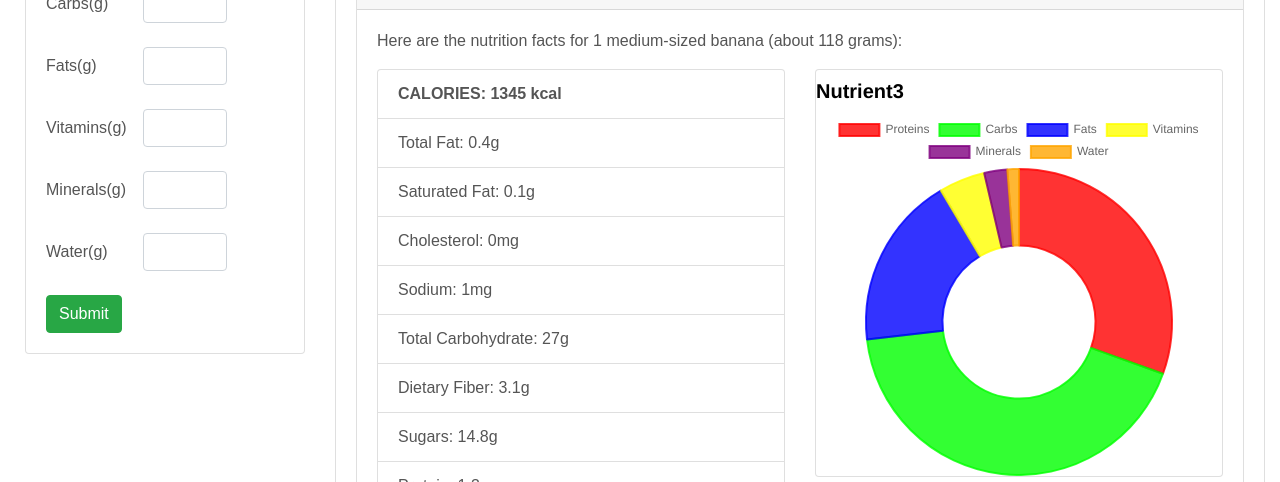
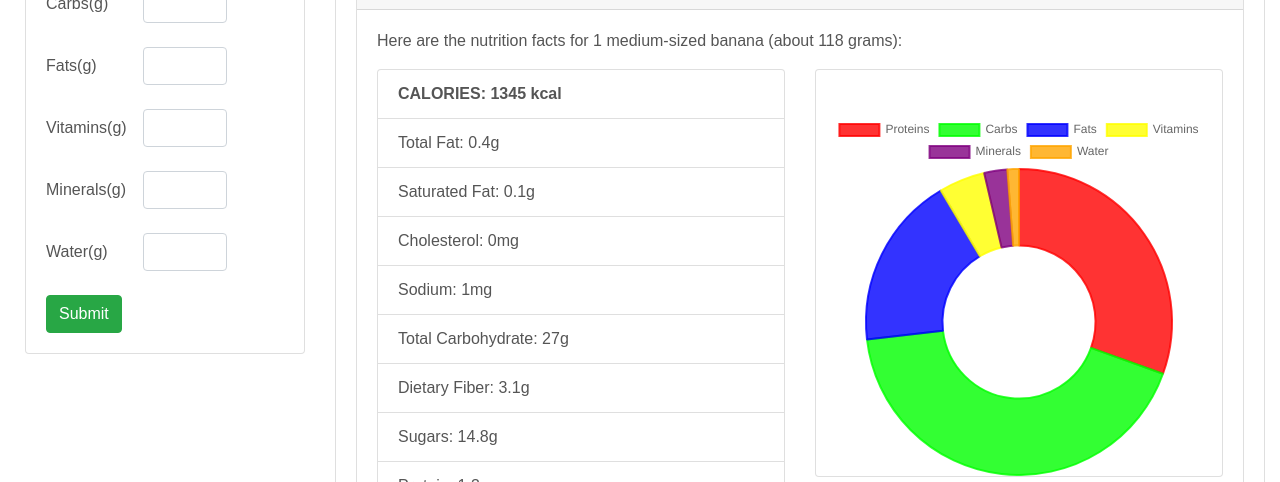
Before and after one commit to mashiourcse/convex_nutriiton, a React (Vite) app: page /recommendation-system in a window 1280 px wide. Both pictures are taken after a click on the button 1202 px from the left and 290 px from the top of the page. Shown: the part 318-800 px from the top of the page. Built offline with nearby package versions, Linux system fonts and the light colour scheme.

Commit message:
removed title

```diff
--- a/src/components/ChartComponent.jsx
+++ b/src/components/ChartComponent.jsx
@@ -38,7 +38,8 @@ export const ChartComponent = ({ labels, data,header}) => {
           plugins: {
             title: {
               display: true,
-              text: header || "dummy",
+              // text: header || "dummy",
+              text: "",
               align: "start",
               font: { size: 20 },
               color: "black",
```
